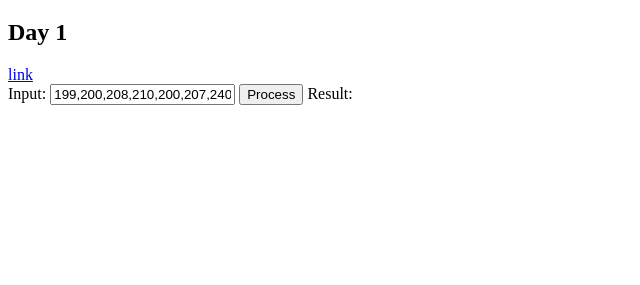
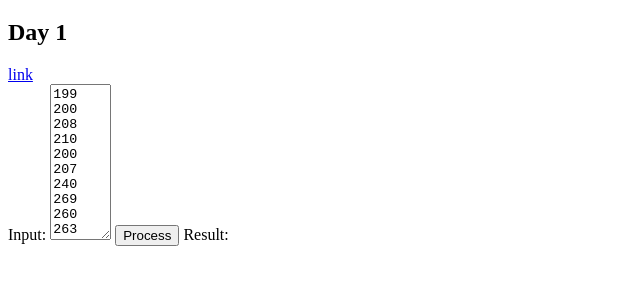
Before and after one commit to gillegra/advent-of-code-2021, a website: page public/index.html in a window 1280 px wide. Shown: the part 61-346 px from the top of the page, without its empty margins (0-640 px from the left). Drawn offline with Linux system fonts and the light colour scheme.

Commit message:
Operate on newlines instead of commas
Since that's how the input is given from AoC. Now it's just copy-paste
into the text field.

```diff
--- a/public/index.html
+++ b/public/index.html
@@ -18,12 +18,15 @@
       <span class="dayLink" id="day01Link"><a href="https://adventofcode.com/2021/day/1" target="_blank">link</a></span>
       <form id="day01Form">
         <label for="day01Input">Input:</label>
-        <!-- textbox for multi-line input -->
-        <input
-          type="text"
+        <!-- textbox for multi-line input that highlights the current contents when focused, with the default values already filled in -->
+        <textarea
           id="day01Input"
-          value="199,200,208,210,200,207,240,269,260,263"
-        />
+          name="day01Input"
+          rows="10"
+          cols="5"
+          onFocus="this.setSelectionRange(0, this.value.length)"
+          placeholder="199&#10;200&#10;208&#10;210&#10;200&#10;207&#10;240&#10;269&#10;260&#10;263"
+        ></textarea>
         <button id="day01button">Process</button>
         <span class="result" id="day01Output">Result: </span>
       </form>
--- a/public/js/solutions2021.js
+++ b/public/js/solutions2021.js
@@ -11,7 +11,7 @@ var __awaiter = (this && this.__awaiter) || function (thisArg, _arguments, P, ge
 const day01 = (input) => __awaiter(void 0, void 0, void 0, function* () {
     var _a;
     //turn the input into an array of numbers, then count the number of times a number is greater than its predecessor, excluding the very first number
-    const numbers = input.split(",").map(Number);
+    const numbers = input.split("\n").map(Number);
     let count = 0;
     for (let i = 1; i < numbers.length; i++) {
         let last = (_a = numbers[i - 1]) !== null && _a !== void 0 ? _a : numbers[i];
@@ -27,6 +27,7 @@ const solutions = {
 const processFormSubmissions = (form) => __awaiter(void 0, void 0, void 0, function* () {
     var _b, _c;
     //get the input from the form and run it through the appropriate solution according to the left 5 characters from the form's id property
+    // const day: string = form.id.substring(0, 5);
     const day = form.id.substring(0, 5);
     const input = (_c = (_b = form.querySelector(`#${day}Input`)) === null || _b === void 0 ? void 0 : _b.value) !== null && _c !== void 0 ? _c : "";
     const solution = solutions[day];
@@ -35,18 +36,22 @@ const processFormSubmissions = (form) => __awaiter(void 0, void 0, void 0, funct
 });
 //launch the app
 document.addEventListener("readystatechange", (event) => {
-    if (event.target.readyState === "complete") {
+    if (document.readyState === "complete") {
         initApp();
     }
 });
 const initApp = () => {
-    //add listeners to each form
+    //prep each form with listeners and default values
     const forms = document.querySelectorAll("form");
     for (let i = 0; i < forms.length; i++) {
         const form = forms[i];
+        //submit button runs associated day's solution
         form.addEventListener("submit", (event) => {
             event.preventDefault();
             processFormSubmissions(event.target);
         });
+        //contents of each form's textarea are populated with it's own placeholder property value
+        const textarea = form.querySelector("textarea");
+        textarea.value = textarea.placeholder;
     }
 };
```
Also changed, not shown: solutions/solutions2021.ts (+9 -2 lines).
